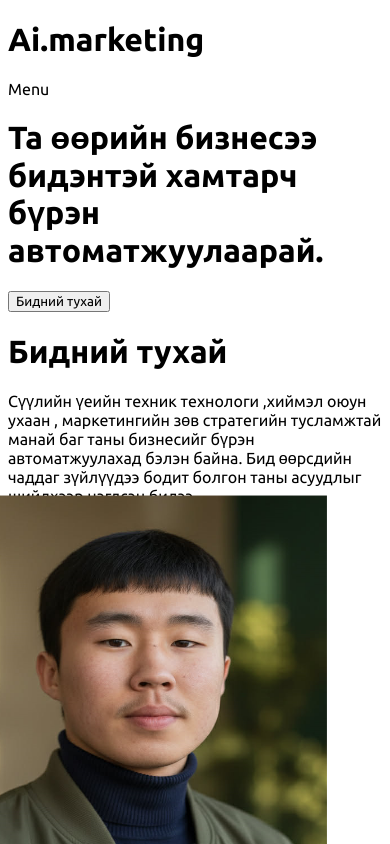
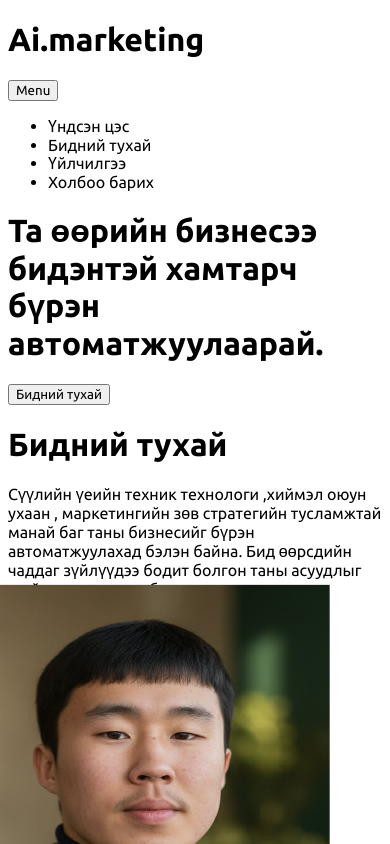
Before and after one commit to Oyunbat1/Marketing-introduction, a Next.js app: page / in a window 390 px wide. Shown: the top 844 px of the page. Built offline with nearby package versions, Linux system fonts and the light colour scheme.

Commit message:
some navigation and bugs

```diff
--- a/app/components/AboutUs.tsx
+++ b/app/components/AboutUs.tsx
@@ -21,7 +21,7 @@ export default function AboutSection() {
         handleResize();
     }, []);
     return (
-        <div className="w-screen  flex flex-col lg:gap-10 items-center justify-center  ">
+        <div id="about" className="w-screen  flex flex-col lg:gap-10 items-center justify-center  ">
             <div className="flex flex-col justify-center items-center gap-6 lg:gap-10 h-100 md:h-50">
                 <h1 className={`${ubuntu.className}  text-4xl lg:text-6xl `}>Бидний тухай</h1>
                 <p className={`${ubuntu.className} font-light text-xl w-[300px] md:w-[500px] lg:w-[900px]  text-center`}>
--- a/app/components/Header.tsx
+++ b/app/components/Header.tsx
@@ -1,10 +1,10 @@
 "use client"
-import { useState, useEffect } from "react"
+import { useState, useEffect, useRef } from "react"
 import { Roboto, Ubuntu } from "next/font/google";
 const roboto = Roboto({
     subsets: ["latin"],
     weight: [
-        "100", "300", "400", "500", "700", "900" // add the weights you need
+        "100", "300", "400", "500", "700", "900"
     ],
     style: ["normal", "italic"]
 });
@@ -15,13 +15,66 @@ export const ubuntu = Ubuntu({
 });
 function Header() {
     const [isMobile, setIsMobile] = useState(false);
-    const [isScrolled, setIsScrolled] = useState(false)
+    const [isScrolled, setIsScrolled] = useState(false);
+    const [showNav, setShowNav] = useState(true);
+    const [isMobileMenuOpen, setIsMobileMenuOpen] = useState(false);
+    const lastScrollY = useRef(0);
+
+    const handleSmoothScroll = (e: React.MouseEvent<HTMLElement>, targetId: string) => {
+        e.preventDefault();
+        const element = document.getElementById(targetId);
+        if (element) {
+            // Close mobile menu if open
+            if (isMobileMenuOpen) {
+                setIsMobileMenuOpen(false);
+            }
+
+            // Use Lenis smooth scroll if available, otherwise use native smooth scroll
+            const lenis = (window as any).lenis;
+            if (lenis) {
+                // Calculate position accounting for fixed header
+                const headerHeight = 80;
+                const elementPosition = element.getBoundingClientRect().top + window.scrollY;
+                const offsetPosition = elementPosition - headerHeight;
+
+                lenis.scrollTo(offsetPosition, {
+                    duration: 1.5,
+                    easing: (t: number) => Math.min(1, 1.001 - Math.pow(2, -10 * t))
+                });
+            } else {
+                // Fallback to native smooth scroll
+                const headerHeight = 80;
+                const elementPosition = element.getBoundingClientRect().top + window.scrollY;
+                const offsetPosition = elementPosition - headerHeight;
+                window.scrollTo({
+                    top: offsetPosition,
+                    behavior: 'smooth'
+                });
+            }
+        }
+    };
+
     useEffect(() => {
         const handleResize = () => {
-            setIsMobile(window.innerWidth <= 768);
+            const wasMobile = isMobile;
+            const nowMobile = window.innerWidth <= 768;
+            setIsMobile(nowMobile);
+            // Close menu when switching from mobile to desktop
+            if (wasMobile && !nowMobile) {
+                setIsMobileMenuOpen(false);
+            }
         };
         const handleScroll = () => {
-            setIsScrolled(window.scrollY > 50)
+            const currentScrollY = window.scrollY;
+            setIsScrolled(currentScrollY > 50);
+
+            // Show nav when scrolling up, hide when scrolling down (after initial scroll)
+            if (currentScrollY > 100) {
+                setShowNav(currentScrollY < lastScrollY.current);
+            } else {
+                setShowNav(true);
+            }
+            lastScrollY.current = currentScrollY;
         }
         handleScroll();
         handleResize();
@@ -32,33 +85,121 @@ function Header() {
             window.removeEventListener("resize", handleResize)
 
         }
-    }, []);
+    }, [isMobile]);
+
+    // Prevent body scroll when mobile menu is open
+    useEffect(() => {
+        if (isMobileMenuOpen && isMobile) {
+            document.body.style.overflow = 'hidden';
+        } else {
+            document.body.style.overflow = 'unset';
+        }
+        return () => {
+            document.body.style.overflow = 'unset';
+        };
+    }, [isMobileMenuOpen, isMobile]);
 
     return (
-        <div className="w-screen h-[60px] fixed z-40">
-            <div className="flex w-full justify-around p-4">
-                {isMobile ? <div className="fixed w-full flex h-[60px] justify-around items-center">
-                    <h1 className={`${ubuntu.className} font-medium text-xl`}>Ai.marketing</h1>
-                    <div className={`${ubuntu.className} font-medium text-xl`}>Menu</div>
-                </div> : <div className=" flex flex-col fixed h-20  w-full justify-around items-center top-4">
+        <>
+            <div className="w-screen h-[60px] fixed z-[50]">
+                <div className="flex w-full justify-around p-4">
+                    {isMobile ? <div className="fixed w-full flex h-[60px] justify-around items-center z-[60]">
+                        <h1
+                            onClick={(e) => handleSmoothScroll(e, 'hero')}
+                            className={`${ubuntu.className} font-medium text-xl cursor-pointer hover:opacity-70 transition-opacity relative z-[61]`}
+                        >
+                            Ai.marketing
+                        </h1>
+                        <button
+                            onClick={() => setIsMobileMenuOpen(!isMobileMenuOpen)}
+                            className={`${ubuntu.className} font-medium text-xl cursor-pointer hover:opacity-70 transition-opacity relative z-[61]`}
+                            aria-label={isMobileMenuOpen ? "Close menu" : "Open menu"}
+                        >
+                            {isMobileMenuOpen ? "Close" : "Menu"}
+                        </button>
+                    </div> : <div className=" flex flex-col fixed h-20  w-full justify-around items-center top-4">
                     <div className="flex w-full justify-around gap-180 ">
-                        <h1 className={`${ubuntu.className} font-medium text-xl`}>Ai.marketing</h1>
+                        <h1
+                            onClick={(e) => handleSmoothScroll(e, 'hero')}
+                            className={`${ubuntu.className} font-medium text-xl cursor-pointer hover:opacity-70 transition-opacity`}
+                        >
+                            Ai.marketing
+                        </h1>
                         <div>
                             <h1 className={`${ubuntu.className} font-medium text-xl`}>Холбоо барих</h1>
                         </div>
                     </div>
-                    <div className={`${isScrolled ? "opacity-0 transition-all duration-200 " : "flex items-center justify-center transition-all duration-200 "}`}>
+                    <div className={`${showNav ? "opacity-100 translate-y-0" : "opacity-0 -translate-y-2 pointer-events-none"} flex items-center justify-center transition-all duration-300 ease-in-out`}>
                         <nav>
                             <ul className={`${ubuntu.className} font-medium text-xl flex items-center justify-center gap-20`} >
-                                <li>Үндсэн цэс </li>
-                                <li>Бидний тухай </li>
-                                <li>Үйлчилгээ</li>
+                                <li
+                                    onClick={(e) => handleSmoothScroll(e, 'hero')}
+                                    className="cursor-pointer hover:opacity-70 transition-opacity"
+                                >
+                                    Үндсэн цэс
+                                </li>
+                                <li
+                                    onClick={(e) => handleSmoothScroll(e, 'about')}
+                                    className="cursor-pointer hover:opacity-70 transition-opacity"
+                                >
+                                    Бидний тухай
+                                </li>
+                                <li
+                                    onClick={(e) => handleSmoothScroll(e, 'service')}
+                                    className="cursor-pointer hover:opacity-70 transition-opacity"
+                                >
+                                    Үйлчилгээ
+                                </li>
                             </ul>
                         </nav>
                     </div>
                 </div>}
+                </div>
             </div>
-        </div>
+
+            {/* Mobile Menu Overlay */}
+            {isMobile && (
+                <div
+                    className={`fixed inset-0 bg-white z-[45] transition-all duration-300 ease-in-out ${
+                        isMobileMenuOpen
+                            ? 'opacity-100 visible translate-y-0 pointer-events-auto'
+                            : 'opacity-0 invisible -translate-y-4 pointer-events-none'
+                    }`}
+                    onClick={() => setIsMobileMenuOpen(false)}
+                >
+                    <nav
+                        className="h-full flex flex-col items-center justify-center gap-8"
+                        onClick={(e) => e.stopPropagation()}
+                    >
+                        <ul className={`${ubuntu.className} font-medium text-2xl flex flex-col items-center justify-center gap-12`}>
+                            <li
+                                onClick={(e) => handleSmoothScroll(e, 'hero')}
+                                className="cursor-pointer hover:opacity-70 transition-opacity py-2 transform hover:scale-105"
+                            >
+                                Үндсэн цэс
+                            </li>
+                            <li
+                                onClick={(e) => handleSmoothScroll(e, 'about')}
+                                className="cursor-pointer hover:opacity-70 transition-opacity py-2 transform hover:scale-105"
+                            >
+                                Бидний тухай
+                            </li>
+                            <li
+                                onClick={(e) => handleSmoothScroll(e, 'service')}
+                                className="cursor-pointer hover:opacity-70 transition-opacity py-2 transform hover:scale-105"
+                            >
+                                Үйлчилгээ
+                            </li>
+                            <li
+                                className="cursor-pointer hover:opacity-70 transition-opacity py-2 transform hover:scale-105"
+                            >
+                                Холбоо барих
+                            </li>
+                        </ul>
+                    </nav>
+                </div>
+            )}
+        </>
     )
 }
 
--- a/app/components/HeroSection.tsx
+++ b/app/components/HeroSection.tsx
@@ -19,8 +19,8 @@ export default function HeroSection() {
         handleResize();
     }, []);
     return (
-        <div className="h-screen w-full flex flex-col justify-center items-center gap-8 ">
-            {isTablet ? <div className="flex  justify-center w-[1200px] h-screen items-center gap-4 pl-[100px]">
+        <div id="hero" className="min-h-screen w-full flex flex-col justify-center items-center gap-8 pt-20 pb-8 px-4">
+            {isTablet ? <div className="flex  justify-center w-[1200px] min-h-screen items-center gap-4 pl-[100px]">
                 <div className="flex flex-col w-full justify-center gap-4  ">
                     <h1 className={`${ubuntu.className} font-medium text-[32px] md:text-[42px] lg:text-[62px] xl:text-[82px]`}>Хиймэл оюун & Digital marketing</h1>
                     <p className={`${ubuntu.className} md:text-[20px] w-[400px]`}>Та өөрийн бизнесээ бидэнтэй хамтарч бүрэн автоматжуулаарай.</p>
@@ -40,18 +40,18 @@ export default function HeroSection() {
                     ))}
                     </div>
                 </div>
-            </div> : <div className="flex flex-col justify-center items-center gap-4 ">
-                <div className="flex flex-col justify-center items-center gap-4 mt-2 px-1">
-                    <h1 className={`text-center text-[28px] ${ubuntu.className}`}>Та өөрийн бизнесээ бидэнтэй хамтарч бүрэн автоматжуулаарай. </h1>
+            </div> : <div className="flex flex-col justify-center items-center gap-4 w-full max-w-full">
+                <div className="flex flex-col justify-center items-center gap-4 mt-2 px-4">
+                    <h1 className={`text-center text-[28px] ${ubuntu.className} leading-tight`}>Та өөрийн бизнесээ бидэнтэй хамтарч бүрэн автоматжуулаарай. </h1>
                     <Button className={`border w-[180px] h-[60px] border-black text-black ${ubuntu.className}`}>Бидний тухай</Button>
                 </div>
-                <div className="flex flex-col gap-12 mt-30">
-                    <div className="flex gap-1">  {arr.map((item) => (
-                        <div key={item} className="w-22 h-22 sm:w-28 sm:h-28    bg-[#ccff34]"></div>
+                <div className="flex flex-col gap-8 mt-4">
+                    <div className="flex gap-1 justify-center">  {arr.map((item) => (
+                        <div key={item} className="w-16 h-16 sm:w-28 sm:h-28 bg-[#ccff34]"></div>
                     ))}
                     </div>
-                    <div className="flex gap-1">  {arr.map((item) => (
-                        <div key={item} className="w-22 h-22  sm:w-28 sm:h-28   bg-[#ccff34]"></div>
+                    <div className="flex gap-1 justify-center">  {arr.map((item) => (
+                        <div key={item} className="w-16 h-16 sm:w-28 sm:h-28 bg-[#ccff34]"></div>
                     ))}
                     </div>
                 </div>
--- a/app/components/Service.tsx
+++ b/app/components/Service.tsx
@@ -42,26 +42,26 @@ export default function Service() {
     ];
 
     return (
-        <div className="h-screen w-screen flex flex-col gap-10">
-            <div className="flex flex-col items-start gap-4 px-12 mt-12 md:flex-row md:justify-around md:items-center  border-b border-black pb-8   ">
-                <h1 className={`${ubuntu.className} text-5xl md:text-7xl md:w-[860px] font-bold`}>Бид ямар үйлчилгээг санал болгож чадах вэ?</h1>
+        <div id="service" className="min-h-screen w-screen flex flex-col gap-10 py-8 pb-16">
+            <div className="flex flex-col items-start gap-4 px-4 md:px-12 mt-12 md:flex-row md:justify-around md:items-center border-b border-black pb-8">
+                <h1 className={`${ubuntu.className} text-3xl md:text-5xl lg:text-7xl md:w-[860px] font-bold leading-tight`}>Бид ямар үйлчилгээг санал болгож чадах вэ?</h1>
                 <p className={`${ubuntu.className} font-medium ml-2`}>Ai.marketing*</p>
             </div>
 
-            <div className="px-12 lg:px-38 mt-4">
+            <div className="px-4 md:px-12 lg:px-38 mt-4 flex-1">
                 <ul className="flex flex-col p-2 gap-4">
                     {items.map((item, index) => (
-                        <div key={index} className="py-8 border-b border-black">
+                        <div key={index} className="py-6 md:py-8 border-b border-black">
                             <li
                                 onClick={() => toggleDropdown(index)}
-                                className={`${ubuntu.className} text-3xl flex items-center justify-between cursor-pointer`}
+                                className={`${ubuntu.className} text-xl md:text-2xl lg:text-3xl flex items-center justify-between cursor-pointer gap-2`}
                             >
-                                {item.title}
-                                {activeIndex === index ? <ChevronUp /> : <ChevronDown />}
+                                <span className="flex-1">{item.title}</span>
+                                {activeIndex === index ? <ChevronUp className="flex-shrink-0" /> : <ChevronDown className="flex-shrink-0" />}
                             </li>
 
                             {activeIndex === index && (
-                                <p className="mt-2 text-lg">{item.content}</p>
+                                <p className="mt-4 text-base md:text-lg leading-relaxed pb-4">{item.content}</p>
                             )}
                         </div>
                     ))}
--- a/app/components/Testimonials.tsx
+++ b/app/components/Testimonials.tsx
@@ -34,8 +34,8 @@ export default function Testimonials() {
     const activeItem = testimonialData[isActive];
 
     return (
-        <div className="h-screen w-screen px-14">
-            <div className="mx-2 h-[500px] mt-10 flex flex-col items-center justify-around gap-10">
+        <div className="min-h-screen w-screen px-4 md:px-14 pt-14 pb-8">
+            <div className="mx-2 min-h-[500px] mt-10 flex flex-col items-center justify-around gap-10">
                 <div className="w-full flex flex-col justify-around gap-4 h-full items-center ">
                     <div className="flex w-full gap-10 ">
 
--- a/app/page.tsx
+++ b/app/page.tsx
@@ -10,11 +10,18 @@ import Testimonials from "./components/Testimonials";
 export default function Home() {
   useEffect(() => {
     const lenis = new Lenis();
+    // Expose Lenis to window for use in Header component
+    (window as any).lenis = lenis;
     function raf(time: number) {
       lenis.raf(time);
       requestAnimationFrame(raf);
     }
     requestAnimationFrame(raf);
+
+    return () => {
+      lenis.destroy();
+      delete (window as any).lenis;
+    };
   }, [])
 
   return (
```
